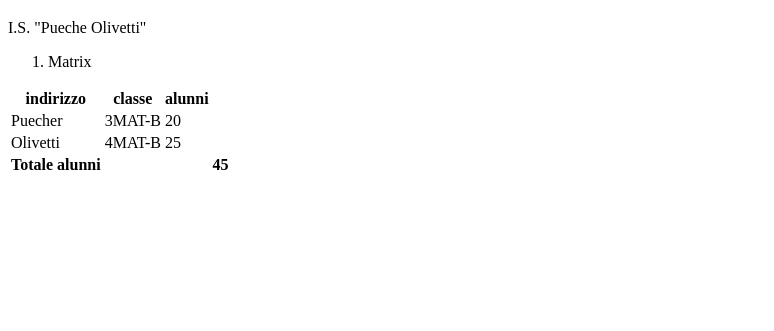
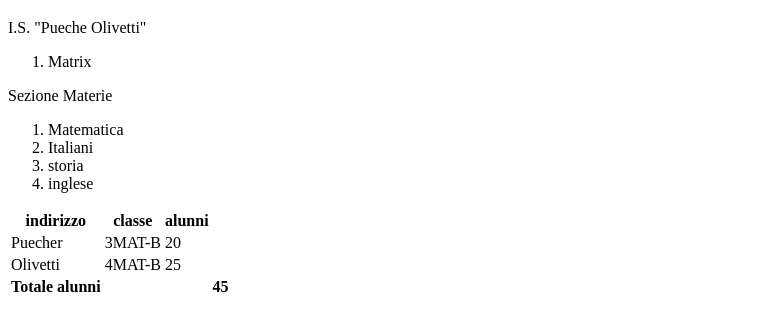
Before and after one commit to Nagimi7/test, a plain HTML site: page index.html in a window 1280 px wide. Shown: the part 61-392 px from the top of the page, without its empty margins (0-774 px from the left). Drawn offline with Linux system fonts and the light colour scheme.

Commit message:
aaiunta lista ordinata

```diff
--- a/index.html
+++ b/index.html
@@ -46,6 +46,17 @@
             </tr>
 
         </tfoot>
+        <!-- fine tabella-->
+
+        <!-- lista ordinata-->
+        <p> Sezione Materie</p>
+        <ol>
+            <li>Matematica</li>
+            <li>Italiani</li>
+            <li>storia</li>
+            <li>inglese</li>
+        </ol>
+        <!-- fine lista ordinata-->
 
 
     </table>
```
